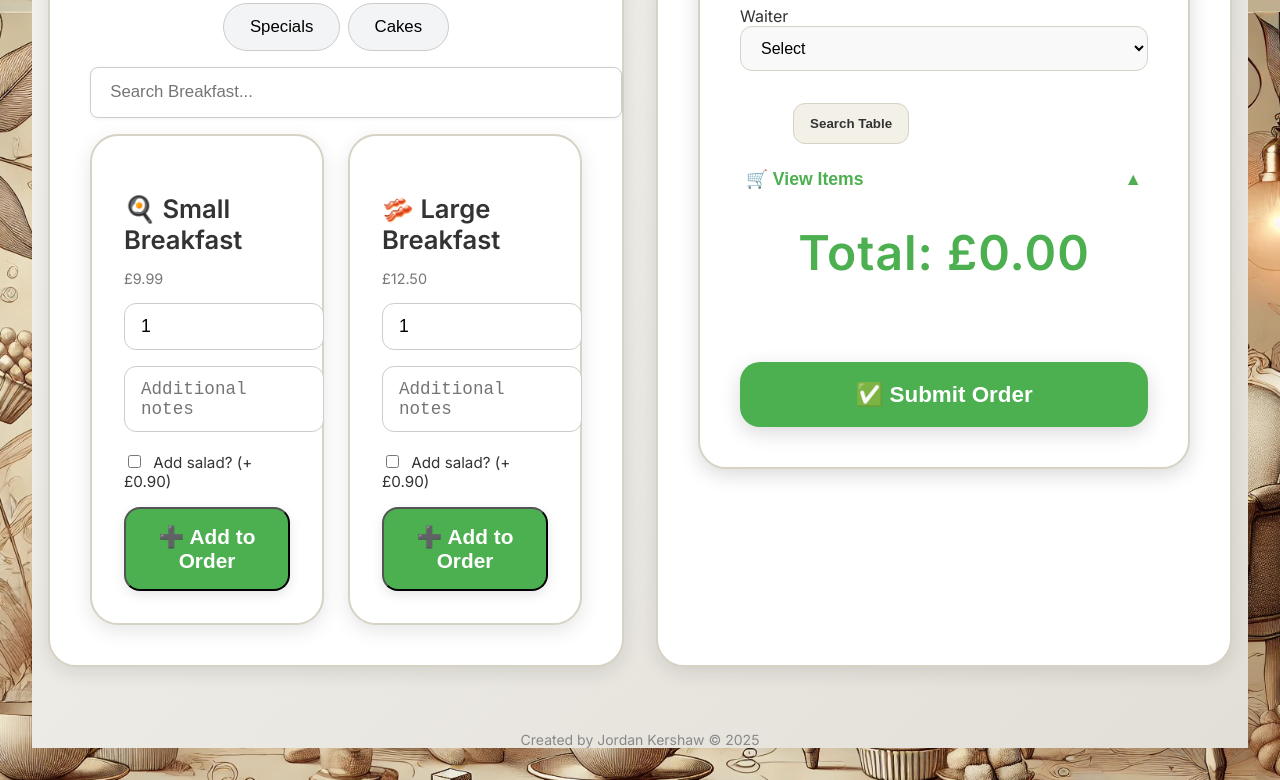
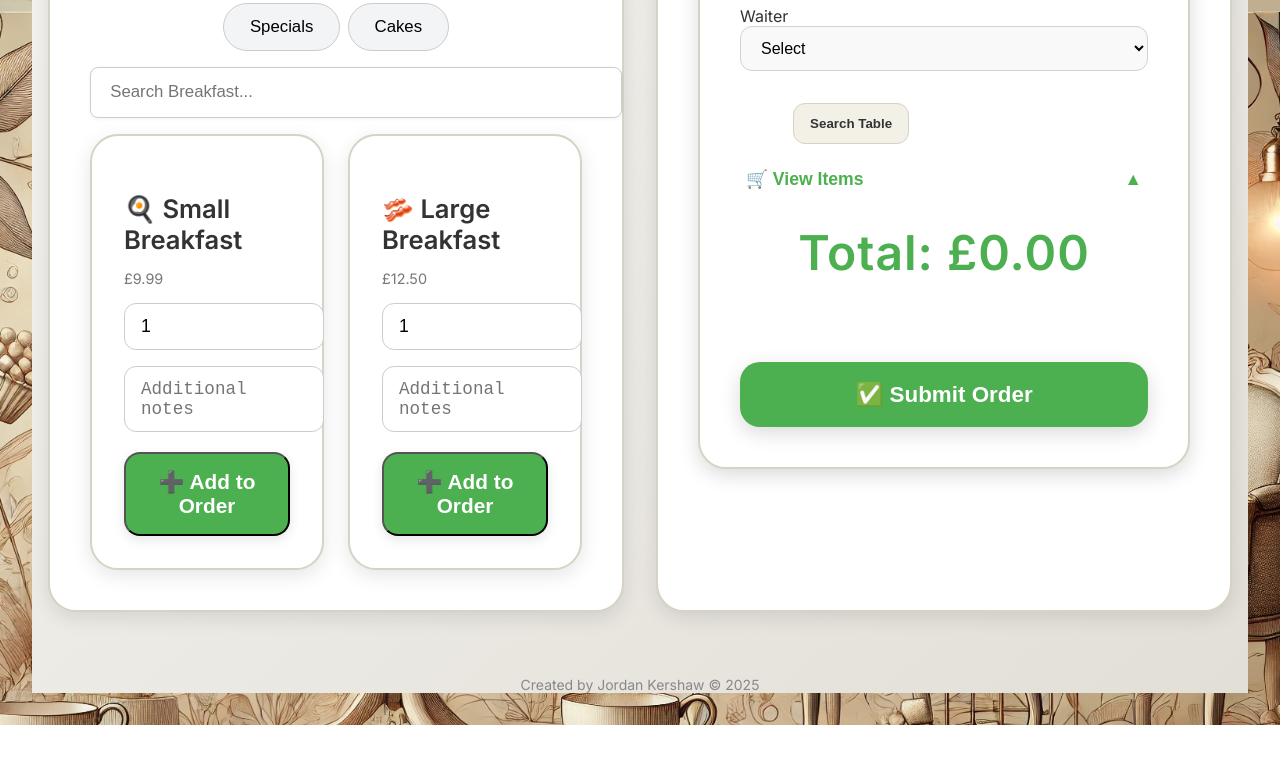
Before and after one commit to peterstearoom/peterstearoom, a React (Vite) app: page / in a window 1280 px wide. Shown: the part 788-1568 px from the top of the page. After the commit the page ends 1513 px from the top, so only its background shows below. Built offline with nearby package versions, Linux system fonts and the light colour scheme.

Commit message:
Menu UI update #3

```diff
--- a/src/components/MenuItemCard.jsx
+++ b/src/components/MenuItemCard.jsx
@@ -8,16 +8,24 @@ function MenuItemCard({ item }) {
   const [addSalad, setAddSalad] = useState(false)
   const addItem = useOrderStore((s) => s.addItem)
 
+  const isColdSandwich = item?.subcategory?.toLowerCase() === 'cold sandwiches'
+
   const handleAdd = () => {
-    const updatedItem = {
+    const finalName = addSalad && isColdSandwich
+      ? item.name.replace('muffin', 'salad muffin')
+      : item.name
+
+    const finalPrice = item.price + (addSalad && isColdSandwich ? 0.9 : 0)
+
+    addItem({
       ...item,
+      name: finalName,
+      price: finalPrice,
       qty,
       note,
-      price: addSalad ? item.price + 0.9 : item.price,
-      name: addSalad ? item.name.replace(/muffin/i, 'salad muffin') : item.name,
-    }
+    })
 
-    addItem(updatedItem)
+    // Reset
     setQty(1)
     setNote('')
     setAddSalad(false)
@@ -26,7 +34,7 @@ function MenuItemCard({ item }) {
   return (
     <div className="menu-item-card">
       <h3 className="item-title">{item.image} {item.name}</h3>
-      <p className="item-price">£{(addSalad ? item.price + 0.9 : item.price).toFixed(2)}</p>
+      <p className="item-price">£{item.price.toFixed(2)}</p>
 
       <input
         type="number"
@@ -43,17 +51,17 @@ function MenuItemCard({ item }) {
         className="item-textarea"
       />
 
-      {/* ✅ Add Salad Checkbox */}
-      <div className="item-checkbox">
-        <label>
+      {/* ✅ Salad checkbox only for Cold Sandwiches */}
+      {isColdSandwich && (
+        <label className="salad-checkbox">
           <input
             type="checkbox"
             checked={addSalad}
             onChange={(e) => setAddSalad(e.target.checked)}
-          />{' '}
+          />
           Add salad? (+£0.90)
         </label>
-      </div>
+      )}
 
       <button onClick={handleAdd} className="item-add-btn">
         ➕ Add to Order
--- a/src/components/MenuTabs.jsx
+++ b/src/components/MenuTabs.jsx
@@ -150,7 +150,7 @@ function MenuTabs() {
       {/* Grid */}
       <div className="menu-grid">
         {currentItems.map((item, i) => (
-          <MenuItemCard key={i} item={{ ...item, category: activeTab }} />
+          <MenuItemCard key={i} item={{ ...item, category: activeTab, subcategory: activeSub }} />
         ))}
       </div>
     </div>
--- a/src/styles/custom.css
+++ b/src/styles/custom.css
@@ -1163,3 +1163,9 @@ textarea {
 .item-checkbox input {
   margin-right: 0.5rem;
 }
+.salad-checkbox {
+  display: block;
+  margin-bottom: 1rem;
+  font-size: 0.9rem;
+  color: #333;
+}
```
